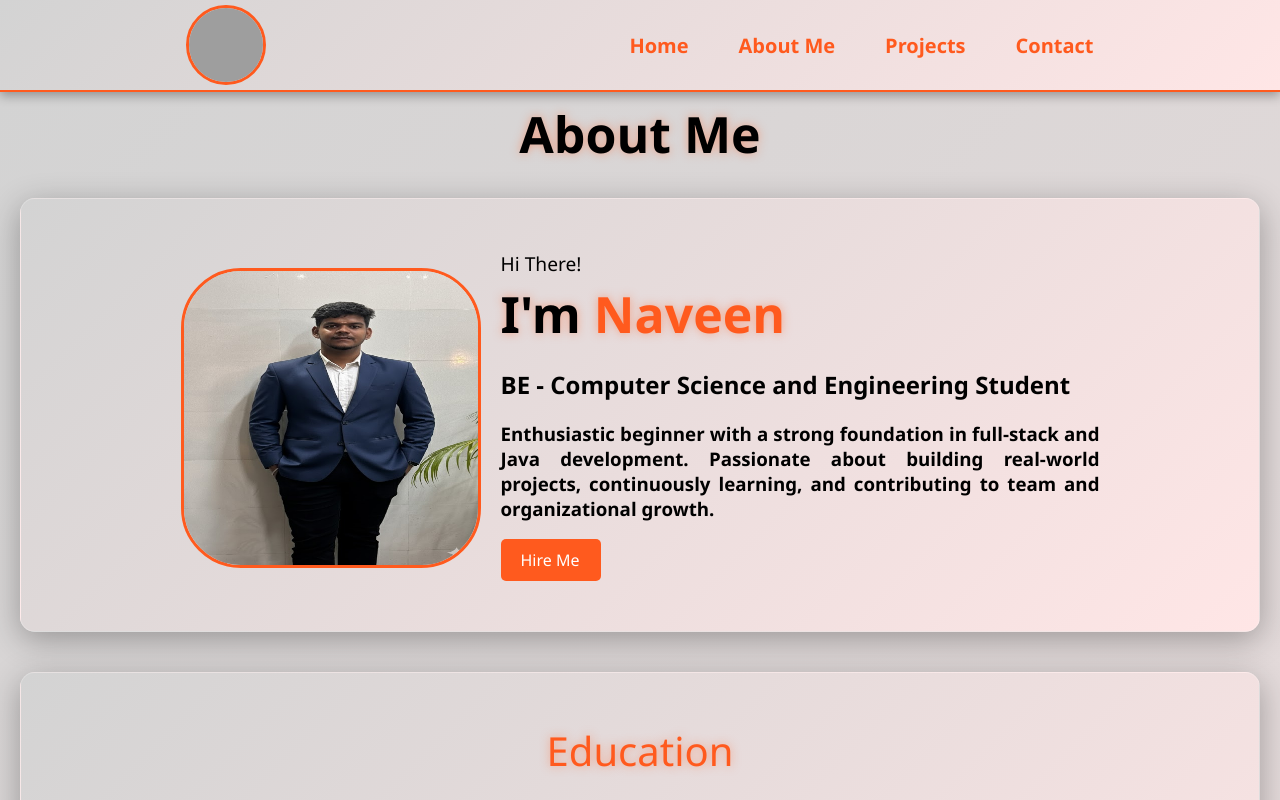
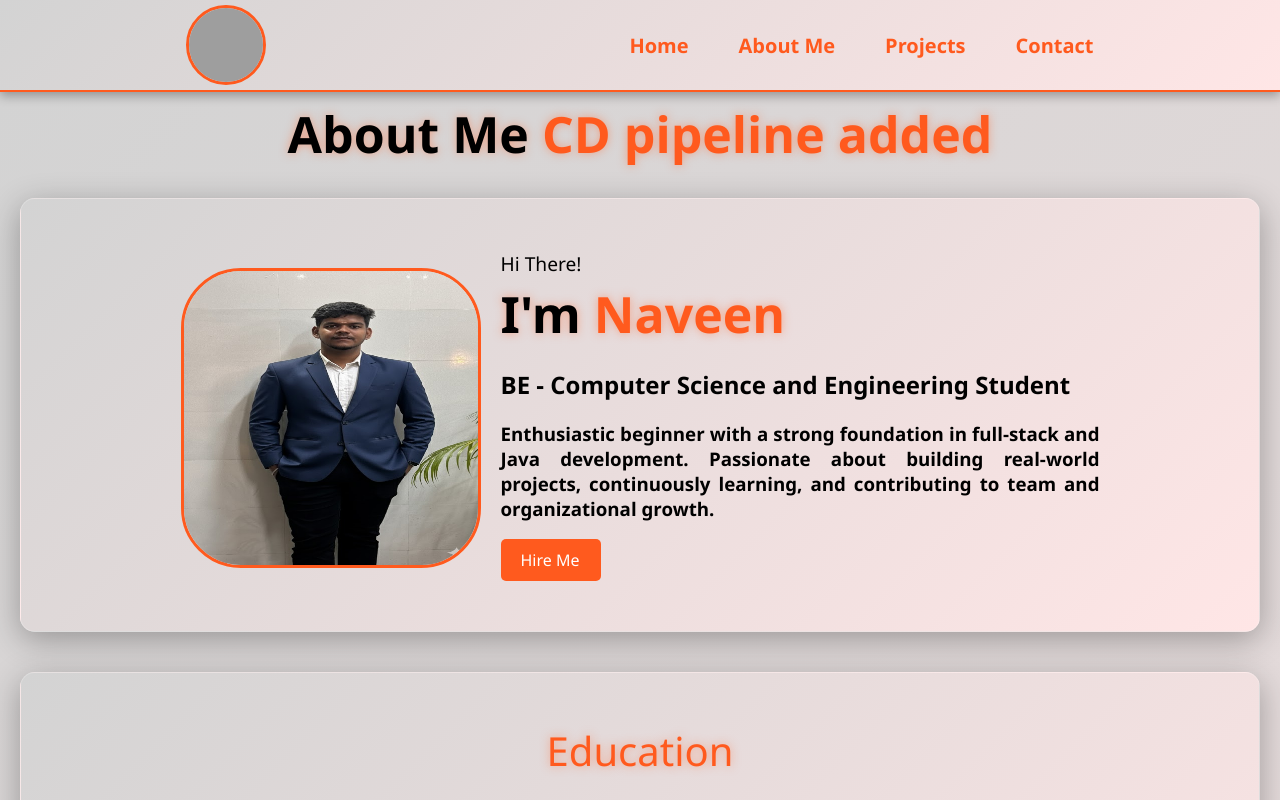
Before and after one commit to naveensiva-fe/portfolio, a React app: page / in a window 1280 px wide. Shown: the top 800 px of the page. Built offline with nearby package versions, Linux system fonts and the light colour scheme; grey boxes are pictures that could not be loaded; the HTML template or start-up script is replaced by a standard one.

Commit message:
CD Added

```diff
--- a/src/components/Hero.jsx
+++ b/src/components/Hero.jsx
@@ -5,7 +5,7 @@ import myimg from '../images/myimg1.jpg'
 function Hero() {
   return (
     <div className='hero'>
-        <h1 >About Me</h1>
+        <h1 >About Me <span>CD pipeline added</span></h1>
     <div className='hero-container'>
         <div>
         <img src={myimg} alt="" style={{borderRadius:"60px",marginTop:"10px"}} height={300} width={300}/>
```
